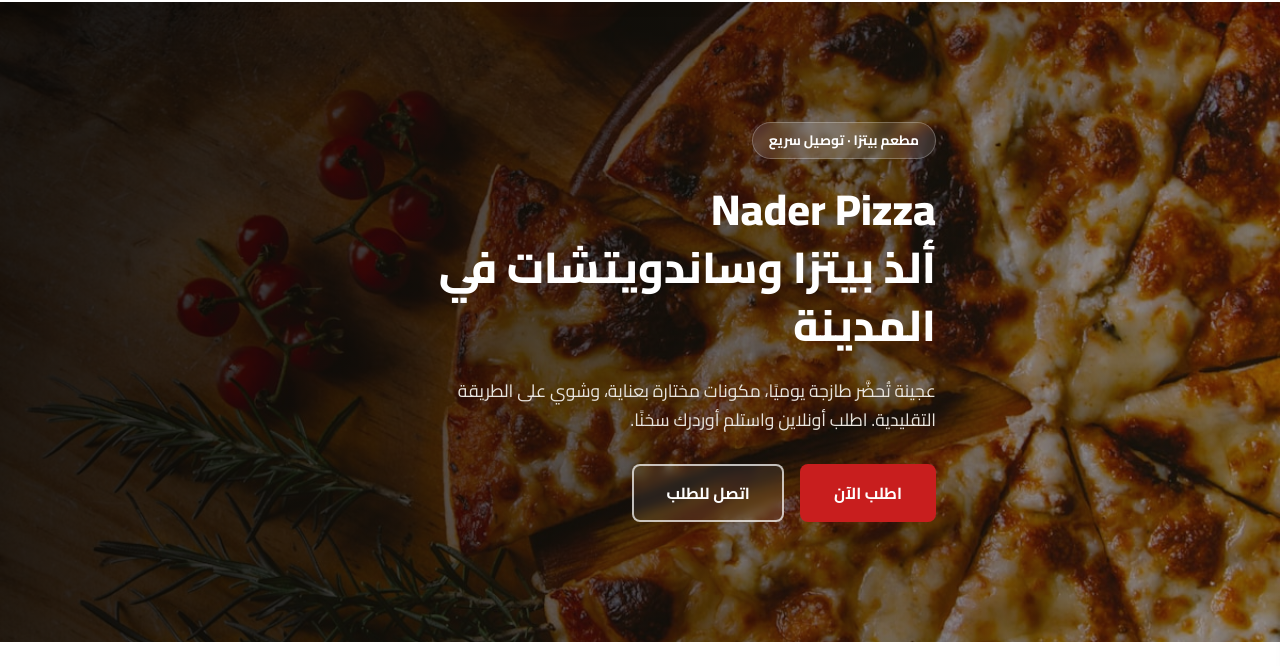
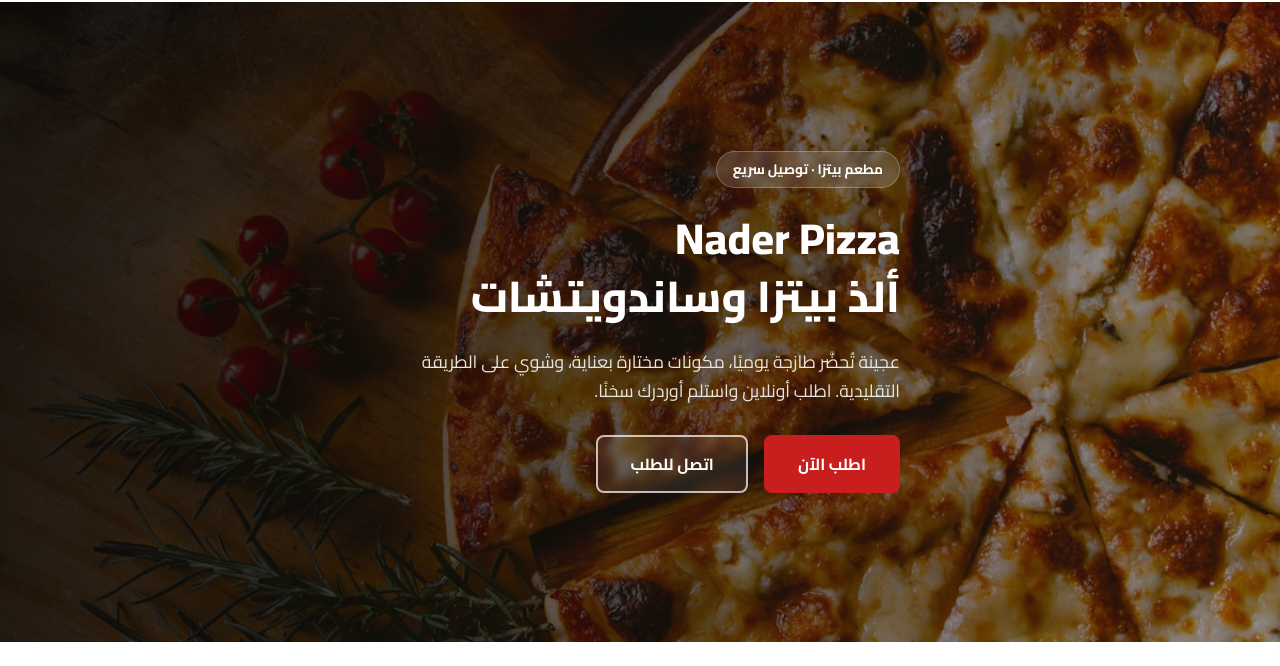
Before and after one commit to nadinmalaki-star/Nader-Pizza, a plain HTML site: page index.html in a window 1280 px wide. Shown: the part 112-778 px from the top of the page. Drawn offline with Linux system fonts and the light colour scheme.

Commit message:
Replace edge-blur with light cropping on real photos
Blur was making pizza toppings look unclear; switched to crop + sharpen
instead so the food stays crisp while cardboard/oven backgrounds still
get trimmed out. Also swapped in a real Italian pizza photo (was stock),
discarded a mistakenly-included competitor photo for the steak pizza,
and removed "in the city" from the hero heading.

```diff
--- a/index.html
+++ b/index.html
@@ -64,7 +64,7 @@
     <div class="hero-overlay"></div>
     <div class="container hero-inner">
       <span class="hero-eyebrow">مطعم بيتزا · توصيل سريع</span>
-      <h1>Nader Pizza<br>ألذ بيتزا وساندويتشات في المدينة</h1>
+      <h1>Nader Pizza<br>ألذ بيتزا وساندويتشات</h1>
       <p>عجينة تُحضَّر طازجة يوميًا، مكونات مختارة بعناية، وشوي على الطريقة التقليدية. اطلب أونلاين واستلم أوردرك سخنًا.</p>
       <div class="hero-buttons">
         <a href="#menu" class="btn btn-primary">اطلب الآن</a>
```
Also changed, not shown: images/pizza-bbq-real.jpg, images/pizza-cheese-real.jpg, images/pizza-italiano.jpg, images/pizza-meat-real.jpg, images/pizza-veggie-real.jpg, images/pizza-works-real.jpg, 1 other file.
